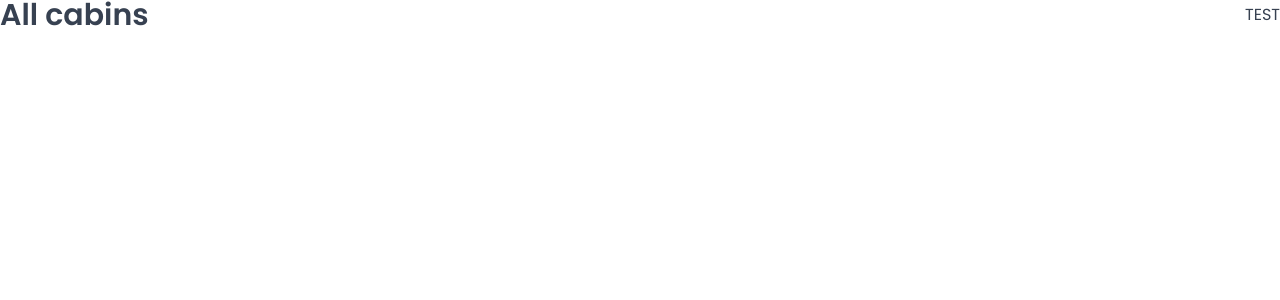
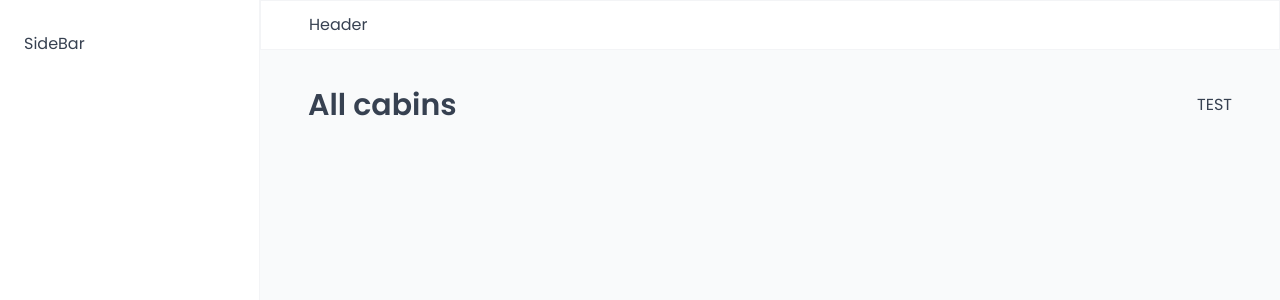
Before and after one commit to Thejas027/ReactJS-Projects, a React (Vite) app in the folder the-wild-oasis/: page /cabins in a window 1280 px wide. Shown: the top 300 px of the page. Built offline with nearby package versions, Linux system fonts and the light colour scheme; a web font is replaced by a local one.

Commit message:
the layuot for the page has been setuped now onwards need to work the functionallity part and desinging part of the project

```diff
--- a/the-wild-oasis/src/App.jsx
+++ b/the-wild-oasis/src/App.jsx
@@ -1,6 +1,8 @@
 import { BrowserRouter, Navigate, Route, Routes } from "react-router-dom";
 
 import GlobalStyles from "./styles/GlobalStyles";
+
+import AppLayout from "./ui/AppLayout";
 
 import Dashboard from "./pages/Dashboard";
 import Bookings from "./pages/Bookings";
@@ -17,6 +19,7 @@
       <GlobalStyles />
       <BrowserRouter>
         <Routes>
+          <Route element={<AppLayout />}>
             <Route index element={<Navigate replace to="dashboard" />} />
             <Route path="dashboard" element={<Dashboard />} />
             <Route path="bookings" element={<Bookings />} />
@@ -24,6 +27,7 @@
             <Route path="users" element={<User />} />
             <Route path="settings" element={<Settings />} />
             <Route path="account" element={<Account />} />
+          </Route>
           <Route path="login" element={<Login />} />
           <Route path="*" element={<PageNotFound />} />
         </Routes>
--- /dev/null
+++ b/the-wild-oasis/src/ui/AppLayout.jsx
@@ -0,0 +1,30 @@
+import { Outlet } from "react-router-dom";
+import Header from "./Header";
+import SideBar from "./SideBar";
+import styled from "styled-components";
+
+const Main = styled.main`
+  background-color: var(--color-grey-50);
+  padding: 4rem 4.8rem 6.4rem;
+`;
+
+const StyledAppLayout = styled.div`
+  display: grid;
+  grid-template-columns: 26rem 1fr;
+  grid-template-rows: auto 1fr;
+  height: 100vh;
+`;
+
+function AppLayout() {
+  return (
+    <StyledAppLayout>
+      <Header />
+      <SideBar />
+      <Main>
+        <Outlet />
+      </Main>
+    </StyledAppLayout>
+  );
+}
+
+export default AppLayout;
--- /dev/null
+++ b/the-wild-oasis/src/ui/Header.jsx
@@ -0,0 +1,13 @@
+import styled from "styled-components";
+
+const StyledHeader = styled.header`
+  background-color: var(--color-grey-0);
+  padding: 1.2rem 4.8rem;
+  border: 1px solid var(--color-grey-100);
+`;
+
+function Header() {
+  return <StyledHeader>Header</StyledHeader>;
+}
+
+export default Header;
--- /dev/null
+++ b/the-wild-oasis/src/ui/SideBar.jsx
@@ -0,0 +1,15 @@
+import styled from "styled-components";
+
+const StyledSidebar = styled.aside`
+  background-color: var(--color-grey-0);
+  padding: 3.2rem 2.4rem;
+  border-right: 1px solid var(--color-grey-100);
+
+  grid-row: 1 / -1;
+`;
+
+function SideBar() {
+  return <StyledSidebar>SideBar</StyledSidebar>;
+}
+
+export default SideBar;
```
Lines whose indentation alone changed are shown as unchanged.
